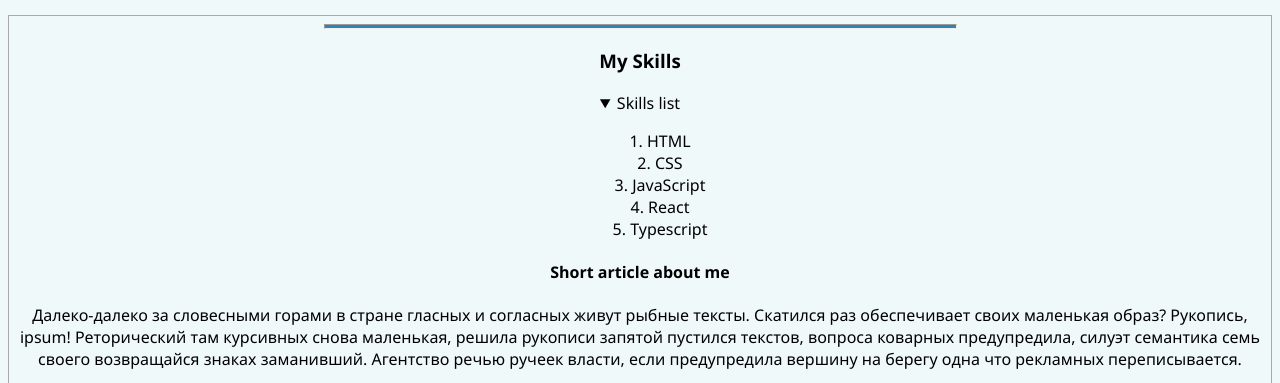
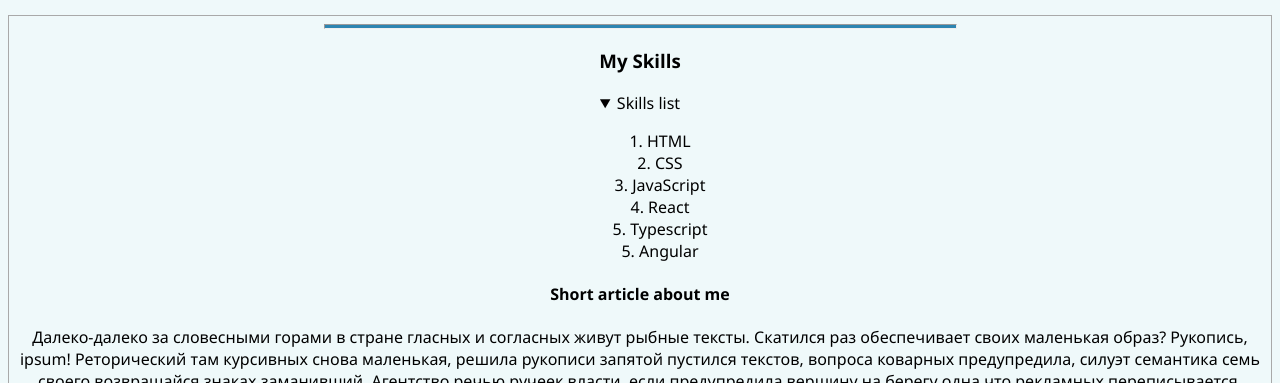
Before and after one commit to sashashap206/cv_page_frontender, a plain HTML site: page index.html in a window 1280 px wide. Both pictures are taken after a click on the heading "Skills list". Shown: the part 417-800 px from the top of the page. Drawn offline with Linux system fonts and the light colour scheme.

Commit message:
add new skill Angular
add new skill Angular

```diff
--- a/index.html
+++ b/index.html
@@ -26,6 +26,7 @@
             <li>3. JavaScript</li>
             <li>4. React</li>
             <li>5. Typescript</li>
+            <li>5. Angular</li>
           </ol>
         </details>
       </section>
```
